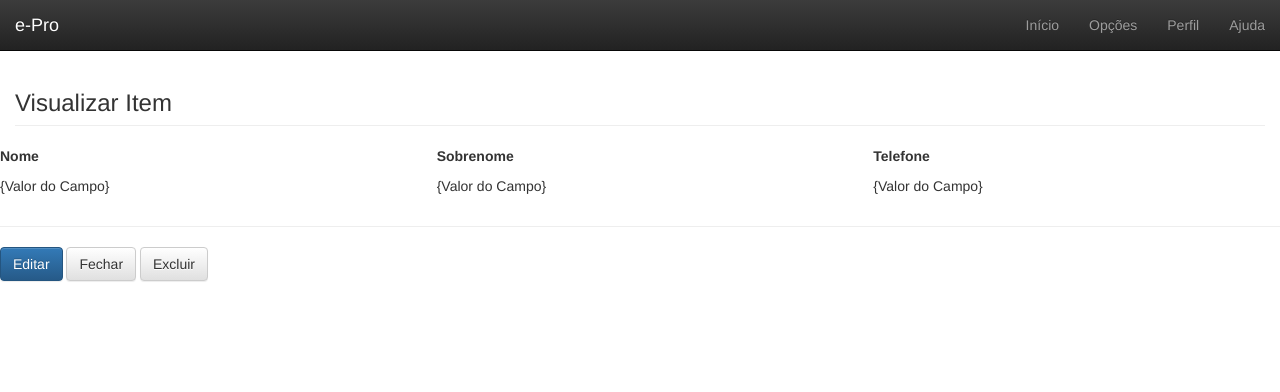
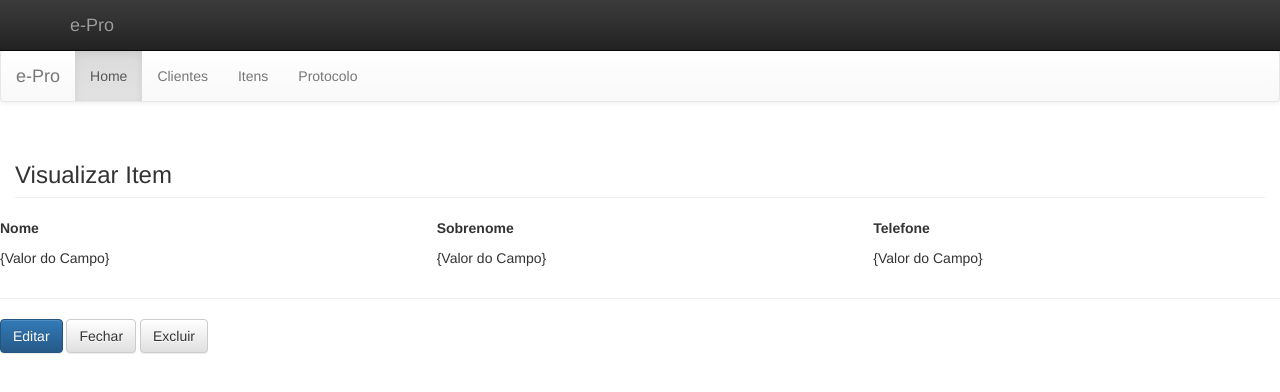
Before and after one commit to sandrotimmy/ProtocoloDeDocumentos, a website: page public_html/clientes/clientes_read.html in a window 1280 px wide. Drawn offline with Linux system fonts and the light colour scheme.

Commit message:
Cabeçalho e referencias adicionadas para clientes

```diff
--- a/public_html/clientes/clientes_read.html
+++ b/public_html/clientes/clientes_read.html
@@ -27,28 +27,27 @@ and open the template in the editor.
 
         <title>e-Pro</title>
 
-        <nav class="navbar navbar-inverse navbar-fixed-top">
-            <div class="container-fluid">
-                <div class="navbar-header">
-                 <button type="button" class="navbar-toggle collapsed" data-toggle="collapse" data-target="#navbar" aria-expanded="false" aria-controls="navbar">
-                  <span class="sr-only">Toggle navigation</span>
-                  <span class="icon-bar"></span>
-                  <span class="icon-bar"></span>
-                  <span class="icon-bar"></span>
-                </button>
-   <a class="navbar-brand" href="#">e-Pro</a>
-             </div>
-             <div id="navbar" class="navbar-collapse collapse">
-                <ul class="nav navbar-nav navbar-right">
-                    <li><a href="#">Início</a></li>
-                    <li><a href="#">Opções</a></li>
-                    <li><a href="#">Perfil</a></li>
-                    <li><a href="#">Ajuda</a></li>
-                </ul>
-             </div>
+    <nav class="navbar navbar-inverse navbar-fixed-top" role="navigation">
+        <div class="container">
+            <div class="navbar-header">
+                <a class="navbar-brand" href="index.html">e-Pro</a>
             </div>
 
-        </nav>
+        </div>
+    </nav>
+    <nav class="navbar navbar-default">
+        <div class="container-fluid">
+            <div class="navbar-header">
+                <a class="navbar-brand" href="#">e-Pro</a>
+            </div>
+            <ul class="nav navbar-nav">
+                <li class="active"><a href="#">Home</a></li>
+                <li><a href="#">Clientes</a></li>
+                <li><a href="#">Itens</a></li>
+                <li><a href="#">Protocolo</a></li>
+            </ul>
+        </div>
+    </nav>
 
      <div id="main" class="container-fluid">
         <h3 class="page-header">Visualizar Item</h3>
```
Also changed, not shown: public_html/clientes/clientes_add.html (+21 -20 lines), public_html/clientes/clientes_main.html (+19 -20 lines), public_html/clientes/clientes_template.html (+19 -20 lines), public_html/protocolo_menu.html (+1 -1 lines).
